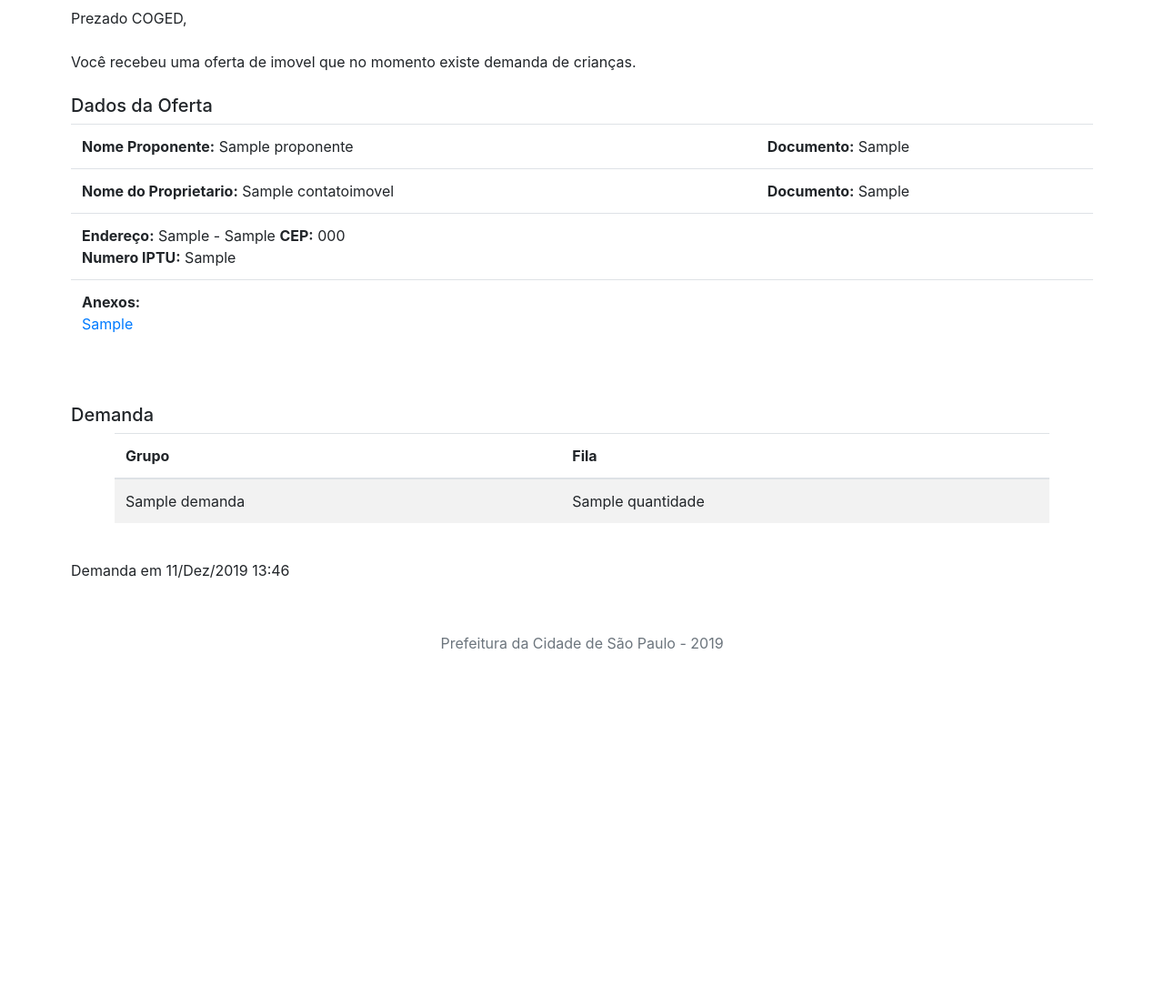
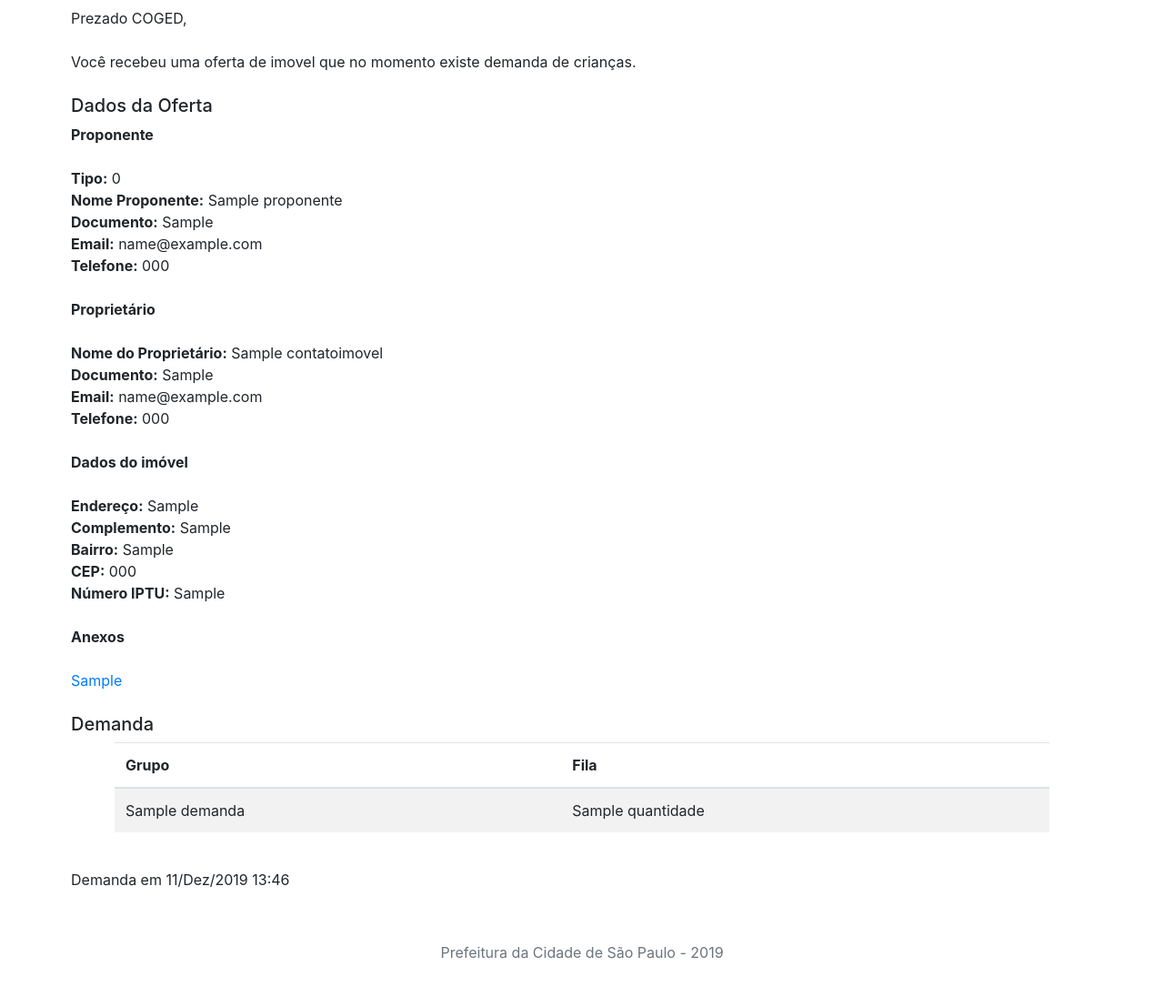
Before and after one commit to prefeiturasp/SME-Imoveis-BackEnd, a Django app: template sme_ofertaimoveis/imovel/templates/imovel/html/email_to_sme.html in a window 1280 px wide. Shown: the whole page at 91% size. Before the commit the page ends 714 px from the top, so only its background shows below. Run offline with Django 3.2, Linux system fonts and the light colour scheme; tables that the repository leaves empty hold one stand-in row (values such as "Sample post"); the template is opened without the code that fills it: values that come from a table or form of the project are taken from there, most other values are stand-ins (such as "Sample title", 1, 10 or a date in 2020); parts of the project's set-up code (start-up, migrations or seed data) failed here and were passed over; some libraries are stand-ins or nearby versions.

Commit message:
Revisando email p/ COGED para ter todos os campos do formulário

```diff
--- a/sme_ofertaimoveis/imovel/templates/imovel/html/email_to_sme.html
+++ b/sme_ofertaimoveis/imovel/templates/imovel/html/email_to_sme.html
@@ -7,35 +7,40 @@
         Você recebeu uma oferta de imovel que no momento existe demanda de crianças.
 
         <br/> <br/>
+
         <h5>Dados da Oferta</h5>
-        <table class="table">
-            <tbody>
-                <tr>
-                    <td><b>Nome Proponente:</b> {{ oferta.proponente.nome }}</td>
-                    <td><b>Documento:</b> {{ oferta.proponente.cpf_cnpj }}</td>
-                </tr>
-                <tr>
-                    <td><b>Nome do Proprietario:</b> {{ oferta.contato.nome }}</td>
-                    <td><b>Documento:</b> {{ oferta.contato.cpf_cnpj }}</td>
-                </tr>
-                <tr>
-                    <td colspan="2">
-                        <b>Endereço:</b> {{ oferta.endereco }} - {{ oferta.bairro }} <b>CEP:</b> {{oferta.cep}}
-                        <br />
-                        <b>Numero IPTU:</b> {{ oferta.numero_iptu }}
-                    </td>
-                </tr>
-                <tr>
-                    <td colspan="2">
-                        <b>Anexos:</b><br />
-                        {% for planta_foto in oferta.planta_fotos %}
-                            <a target="blank" href="{{ URL_HOSTNAME_WITHOUT_SLASH_API }}{{ planta_foto.planta.url }}">{{ planta_foto.planta }}</a><br />
-                        {% endfor %}
-                    </td>
-                </tr>
-            </tbody>
-        </table>
-        <br/> <br/>
+
+        <b>Proponente</b><br /><br />
+        <b>Tipo:</b> {{ oferta.proponente.get_tipo_display }}<br />
+        <b>Nome Proponente:</b> {{ oferta.proponente.nome }}<br />
+        <b>Documento:</b> {{ oferta.proponente.cpf_cnpj }}<br />
+        <b>Email:</b> {{ oferta.proponente.email }}<br />
+        <b>Telefone:</b> {{ oferta.proponente.telefone }}<br />
+        <br />
+
+        <b>Proprietário</b><br /><br />
+        <b>Nome do Proprietário:</b> {{ oferta.contato.nome }}<br />
+        <b>Documento:</b> {{ oferta.contato.cpf_cnpj }}<br />
+        <b>Email:</b> {{ oferta.proponente.email }}<br />
+        <b>Telefone:</b> {{ oferta.proponente.telefone }}<br />
+        <br />
+
+        <b>Dados do imóvel</b><br /><br />
+        <b>Endereço:</b> {{ oferta.endereco }}<br />
+        {% if oferta.complemento %}
+            <b>Complemento:</b> {{oferta.complemento}}<br />
+        {% endif %}
+        <b>Bairro:</b> {{ oferta.bairro }}<br />
+        <b>CEP:</b> {{oferta.cep}}<br />
+        <b>Número IPTU:</b> {{ oferta.numero_iptu }}<br />
+        <br />
+
+        <b>Anexos</b><br /><br />
+        {% for planta_foto in oferta.planta_fotos %}
+            <a target="blank" href="{{ URL_HOSTNAME_WITHOUT_SLASH_API }}{{ planta_foto.planta.url }}">{{ planta_foto.planta }}</a><br />
+        {% endfor %}
+        <br />
+
         <h5>Demanda</h5>
         <div class="mr-5 ml-5">
             <table class="table table-striped">
```
